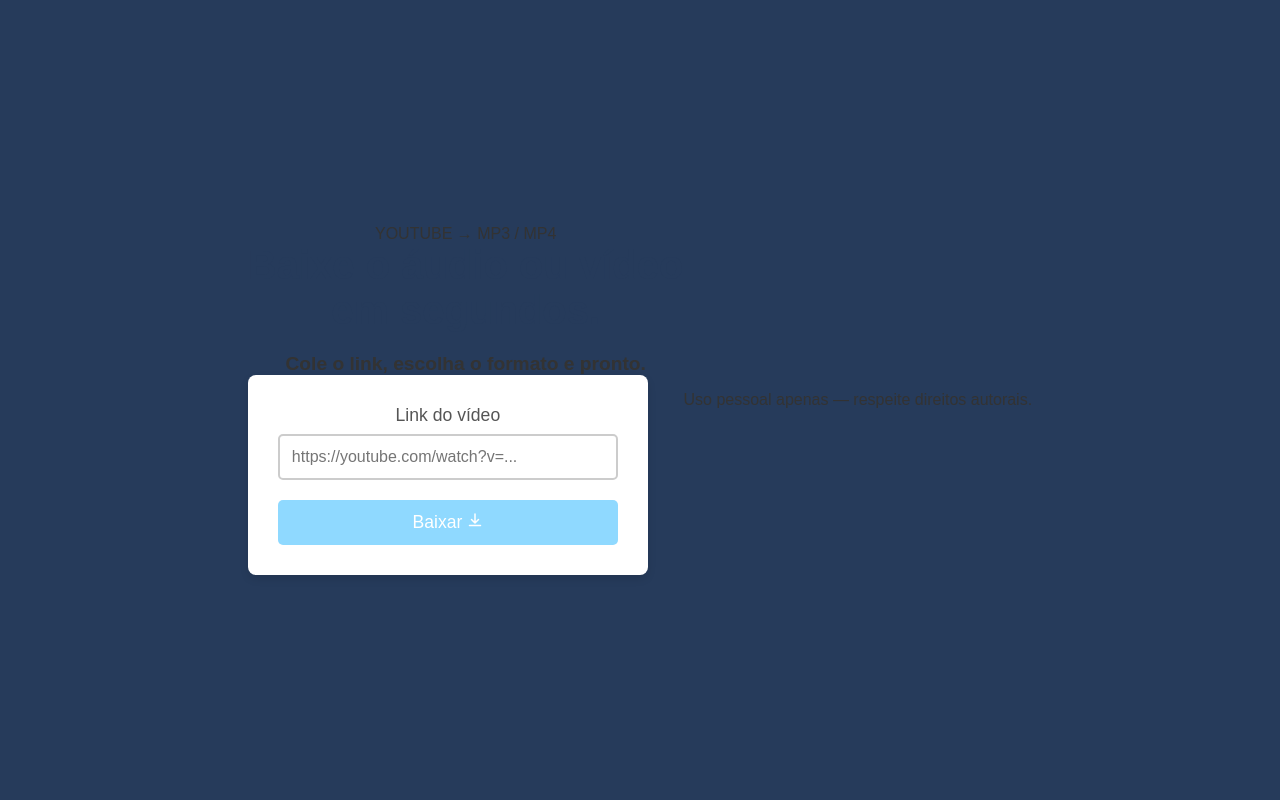
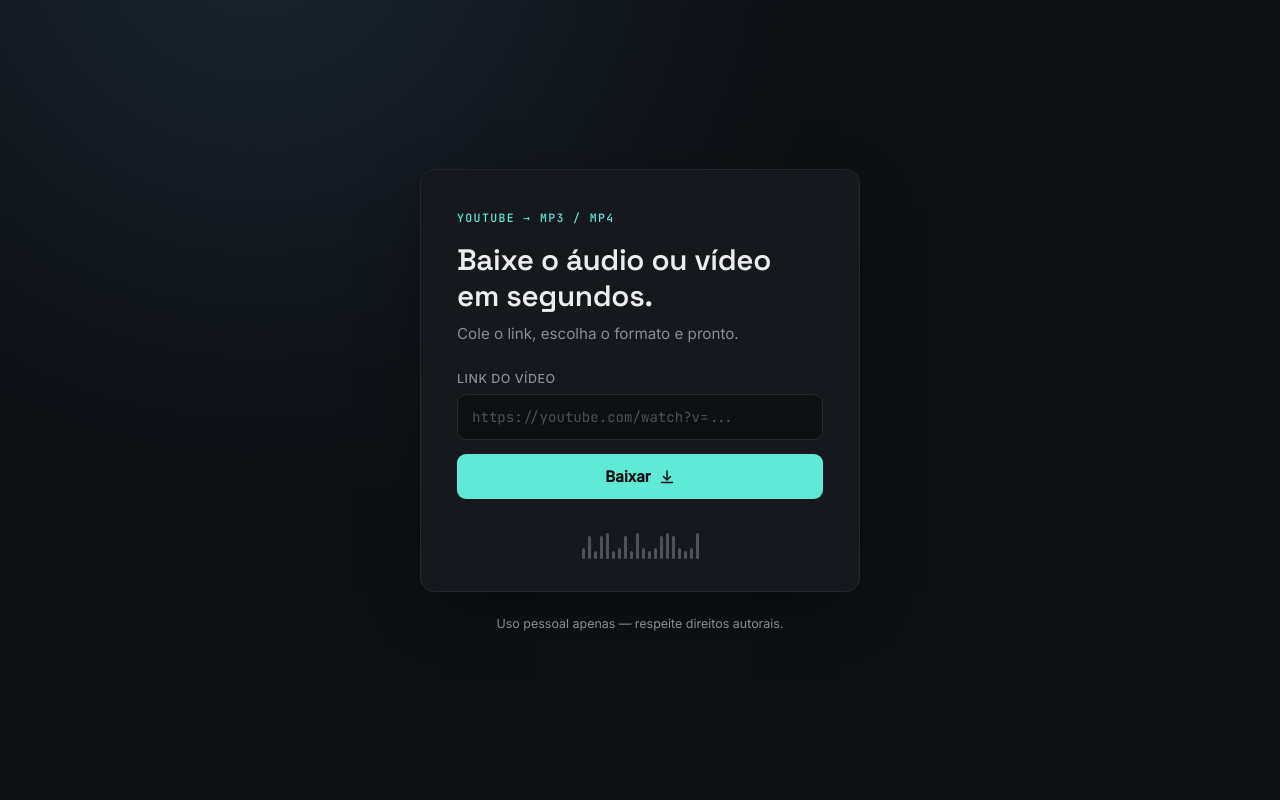
Before and after one commit to sidneysx/AppYtMp3, a Flask app: page / in a window 1280 px wide. Run offline with Flask 3, Linux system fonts and the light colour scheme.

Commit message:
Refactor CSS for new design and layout

```diff
--- a/static/css/style.css
+++ b/static/css/style.css
@@ -1,77 +1,194 @@
-*{
+:root {
+    --bg: #0d0f12;
+    --surface: #15181d;
+    --surface-border: #23272e;
+    --text: #ededed;
+    --text-muted: #888d96;
+    --accent: #5eead4;
+    --accent-dim: #5eead422;
+    --error: #f36a6a;
+    --radius: 14px;
+}
+
+* {
     margin: 0;
     padding: 0;
     box-sizing: border-box;
 }
 
 body {
-    font-family: Arial, Helvetica, sans-serif;
-    background-color: #263b5b;
-    color: #333;
+    font-family: 'Inter', -apple-system, sans-serif;
+    background:
+        radial-gradient(circle at 20% -10%, #1a2530 0%, transparent 45%),
+        var(--bg);
+    color: var(--text);
+    min-height: 100vh;
     display: flex;
+    flex-direction: column;
+    align-items: center;
     justify-content: center;
-    align-items: center;
-    height: 100vh;
-    text-align: center;
+    padding: 24px;
+}
+
+.card {
+    width: 100%;
+    max-width: 440px;
+    background: var(--surface);
+    border: 1px solid var(--surface-border);
+    border-radius: var(--radius);
+    padding: 40px 36px 32px;
+    box-shadow: 0 20px 60px -20px rgba(0, 0, 0, 0.6);
+}
+
+.eyebrow {
+    font-family: 'JetBrains Mono', monospace;
+    font-size: 0.72rem;
+    font-weight: 500;
+    letter-spacing: 0.12em;
+    color: var(--accent);
+    margin-bottom: 18px;
 }
 
 h1 {
-    color: #263b5b;
-    margin-bottom: 20px;
-    font-size: 2.5rem;
+    font-family: 'Space Grotesk', sans-serif;
+    font-weight: 600;
+    font-size: 1.85rem;
+    line-height: 1.2;
+    color: var(--text);
+    letter-spacing: -0.01em;
 }
 
-form {
-    background-color: #fff;
-    padding: 30px;
-    border-radius: 8px;
-    box-shadow: 0 4px 8px rgba(0, 0, 0, 0.1);
-    width: 100%;
-    max-width: 400px;
+.subtitle {
+    color: var(--text-muted);
+    font-size: 0.95rem;
+    margin-top: 10px;
+    margin-bottom: 28px;
 }
 
-label {
+.download-form label {
     display: block;
-    font-size: 1.1rem;
+    font-size: 0.78rem;
+    font-weight: 500;
+    color: var(--text-muted);
     margin-bottom: 8px;
-    color: #555;
-
+    text-transform: uppercase;
+    letter-spacing: 0.04em;
 }
 
 input[type="text"] {
     width: 100%;
-    padding: 12px;
-    font-size: 1rem;
-    border: 2px solid #cccccc;
-    margin-bottom: 20px;
-    border-radius: 5px;
+    padding: 13px 14px;
+    font-family: 'JetBrains Mono', monospace;
+    font-size: 0.88rem;
+    color: var(--text);
+    background: #0d0f12;
+    border: 1px solid var(--surface-border);
+    border-radius: 9px;
     outline: none;
+    transition: border-color 0.15s ease, box-shadow 0.15s ease;
+}
+
+input[type="text"]::placeholder {
+    color: #4d525a;
 }
 
 input[type="text"]:focus {
-    border-color: #8fd9ff;
+    border-color: var(--accent);
+    box-shadow: 0 0 0 3px var(--accent-dim);
 }
 
 button {
     width: 100%;
-    padding: 12px;
-    background-color: #8fd9ff;
-    color: white;
-    font-size: 1.1rem;
+    margin-top: 14px;
+    padding: 13px;
+    background: var(--accent);
+    color: #0d0f12;
+    font-family: 'Inter', sans-serif;
+    font-size: 0.95rem;
+    font-weight: 600;
     border: none;
-    border-radius: 5px;
+    border-radius: 9px;
     cursor: pointer;
-    transition: background-color 0.3s ease;
+    display: flex;
+    align-items: center;
+    justify-content: center;
+    gap: 8px;
+    transition: background 0.15s ease, transform 0.1s ease;
 }
 
 button:hover {
-    background-color: #61c2f2;
-
+    background: #7ff2df;
 }
 
-p {
-    margin-top: 20px;
-    font-size: 1.2rem;
-    color: #333;
-    font-weight: bold;
+button:active {
+    transform: scale(0.98);
 }
+
+button:focus-visible,
+input[type="text"]:focus-visible {
+    outline: 2px solid var(--accent);
+    outline-offset: 2px;
+}
+
+.message {
+    margin-top: 18px;
+    padding: 12px 14px;
+    background: var(--accent-dim);
+    border: 1px solid #5eead440;
+    border-radius: 9px;
+    color: var(--accent);
+    font-size: 0.85rem;
+    font-weight: 500;
+    line-height: 1.4;
+}
+
+/* Elemento de assinatura: waveform decorativo */
+.waveform {
+    display: flex;
+    align-items: flex-end;
+    justify-content: center;
+    gap: 3px;
+    height: 28px;
+    margin-top: 32px;
+    opacity: 0.5;
+}
+
+.waveform span {
+    width: 3px;
+    background: var(--text-muted);
+    border-radius: 2px;
+    animation: wave 1.8s ease-in-out infinite;
+}
+
+.waveform span:nth-child(odd) { animation-delay: -0.9s; }
+.waveform span:nth-child(3n) { animation-delay: -0.4s; }
+.waveform span:nth-child(5n) { animation-delay: -1.3s; }
+
+@keyframes wave {
+    0%, 100% { height: 20%; }
+    50% { height: 100%; }
+}
+
+footer {
+    margin-top: 24px;
+    color: var(--text-muted);
+    font-size: 0.78rem;
+    text-align: center;
+}
+
+@media (prefers-reduced-motion: reduce) {
+    .waveform span {
+        animation: none;
+        height: 40%;
+    }
+}
+
+@media (max-width: 480px) {
+    .card {
+        padding: 32px 24px 26px;
+    }
+
+    h1 {
+        font-size: 1.55rem;
+    }
+}
```
